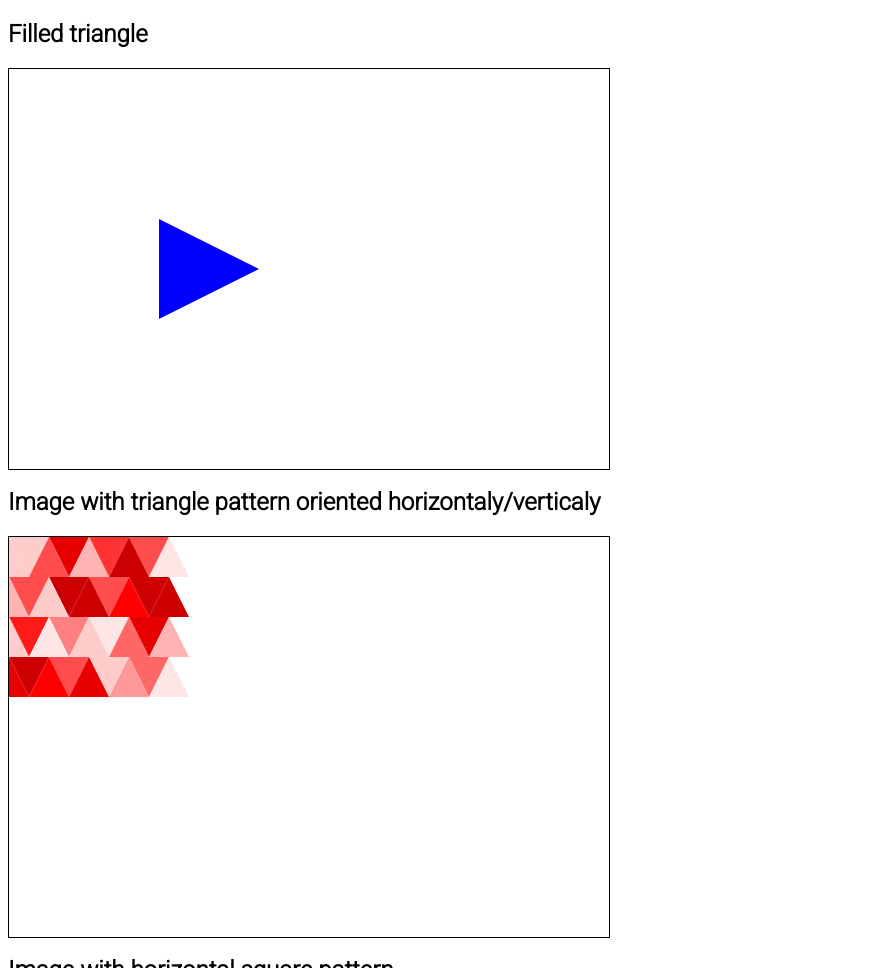
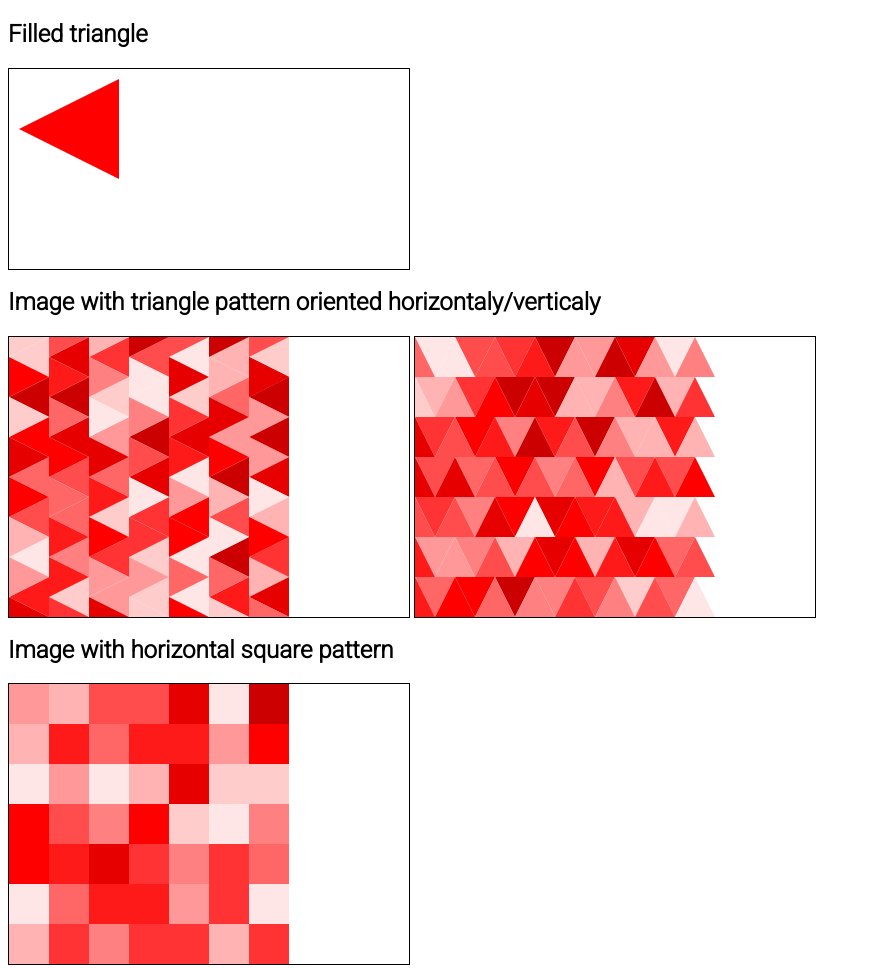
Before and after one commit to jnjacquis/mosaic-js, a website with bundled scripts: page index.html in a window 1280 px wide. Shown: the top 968 px of the page, without its empty margins (0-871 px from the left). Built offline with nearby package versions, Linux system fonts and the light colour scheme.

Commit message:
Correction des motifs triangles horizontaux et carrés orientés

```diff
--- a/index.html
+++ b/index.html
@@ -20,13 +20,16 @@
 
 <body>
     <h2>Filled triangle</h2>
-    <div id="canvas-container" style="width: 600px; height: 400px;">
-        <canvas id="canvas-triangle" width=600 height=400></canvas>
+    <div id="canvas-container" style="width: 400px; height: 200px;">
+        <canvas id="canvas-triangle" width=400 height=200>
     </div>
 
     <h2>Image with triangle pattern oriented horizontaly/verticaly</h2>
-    <div id="canvas-container" style="width: 600px; height: 400px;">
-        <canvas id="canvas-grid-triangle" width=600 height=400></canvas>
+    <div style="width: 900; height: 280px;">
+        <div id="canvas-container" style="width: 900px; height: 280px;">
+            <canvas id="canvas-grid-triangle-horizontal" width=400 height=280></canvas>
+            <canvas id="canvas-grid-triangle-vertical" width=400 height=280></canvas>
+        </div>
     </div>
 
     <h2>Image with horizontal square pattern</h2>
--- a/index.js
+++ b/index.js
@@ -31,16 +31,20 @@ console.log(randomColor(colorSchemeRed));
 
 var canvasTriangle = document.getElementById('canvas-triangle');
 var ctxTriangle = canvasTriangle.getContext("2d");
-drawFilledTriangle(ctxTriangle, 150, 150, 100, 100, 'blue', -90 * Math.PI / 180);
+drawFilledTriangle(ctxTriangle, 10, 10, 100, 100, 'red', 90 * Math.PI / 180);
 
-var canvasGridTriangle = document.getElementById('canvas-grid-triangle');
-var ctxGridTriangle = canvasGridTriangle.getContext("2d");
-drawGridWithTriangle(ctxGridTriangle, 4, 4, 0, 0, colorSchemeRed, notPrevious, 0);
+var canvasGridTriangleHorizontal = document.getElementById('canvas-grid-triangle-horizontal');
+var ctxGridTriangleHorizontal = canvasGridTriangleHorizontal.getContext("2d");
+drawGridWithTriangle(ctxGridTriangleHorizontal, 40, 40, colorSchemeRed, notPrevious, 90 * Math.PI / 180);
+
+var canvasGridTriangleVertical = document.getElementById('canvas-grid-triangle-vertical');
+var ctxGridTriangleVertical = canvasGridTriangleVertical.getContext("2d");
+drawGridWithTriangle(ctxGridTriangleVertical, 40, 40, colorSchemeRed, notPrevious, 0);
 
 var canvasGridSquareHorizontal = document.getElementById('canvas-grid-square-horizontal');
 var ctxGridSquareHorizontal = canvasGridSquareHorizontal.getContext("2d");
-drawGridWithSquare(ctxGridSquareHorizontal, 40, 40, colorSchemeRed, 0);
+drawGridWithSquare(ctxGridSquareHorizontal, 40, 40, colorSchemeRed, notPrevious, 0);
 
 var canvasGridSquareRotated = document.getElementById('canvas-grid-square-rotated-45');
 var ctxGridSquareRotated = canvasGridSquareRotated.getContext("2d");
-drawGridWithSquare(ctxGridSquareRotated, 40, 56, colorSchemeRed, 45 * Math.PI / 180);
+drawGridWithSquare(ctxGridSquareRotated, 40, 56, colorSchemeRed, notPrevious, 45 * Math.PI / 180);
```
Also changed, not shown: lib/mosaic.js.
